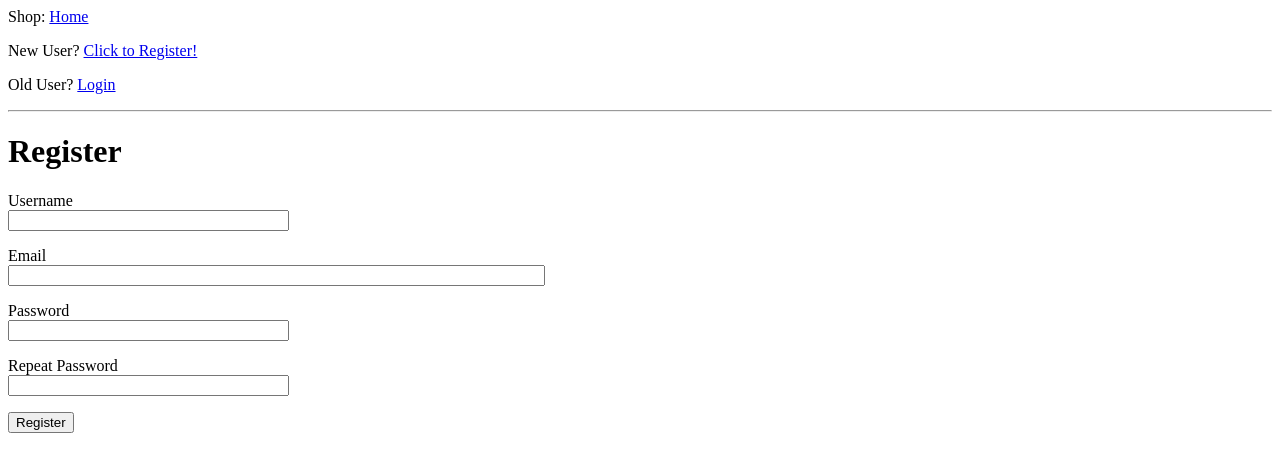
After one commit to Bincha3000/Flask-shop, a Flask app: page /register in a window 1280 px wide. The commit adds this page. Shown: the top 472 px of the page. Run offline with Flask 2, Linux system fonts and the light colour scheme.

Commit message:
Add registration and logout

```diff
--- a/app/__init__.py
+++ b/app/__init__.py
@@ -2,11 +2,16 @@ from flask import Flask
 from config import Config
 from flask_sqlalchemy import SQLAlchemy
 from flask_migrate import Migrate
+from flask_login import LoginManager
 
 
 app = Flask(__name__)
+
 app.config.from_object(Config)
+
 db = SQLAlchemy(app)
 migrate = Migrate(app, db)
+login = LoginManager(app)
+login.login_view = 'login'
 
 from app import routes, models
--- a/app/forms.py
+++ b/app/forms.py
@@ -1,9 +1,29 @@
 from flask_wtf import FlaskForm
 from wtforms import StringField, PasswordField, BooleanField, SubmitField
-from wtforms.validators import DataRequired
+from wtforms.validators import ValidationError, DataRequired, Email, EqualTo
+from app.models import User
+
 
 class LoginForm(FlaskForm):
     username = StringField('Username', validators=[DataRequired()])
     password = PasswordField('Password', validators=[DataRequired()])
     remember_me = BooleanField('Remember Me')
     submit = SubmitField('Sign In')
+
+
+class RegistrationForm(FlaskForm):
+    username = StringField('Username', validators=[DataRequired()])
+    email = StringField('Email', validators=[DataRequired()])
+    password = PasswordField('Password', validators=[DataRequired()])
+    password2 = PasswordField('Repeat Password', validators=[DataRequired(), EqualTo('password')])
+    submit = SubmitField('Register')
+
+    def validate_username(self, username):
+        user = User.query.filter_by(username=username.data).first()
+        if user is not None:
+            raise ValidationError('Please use a different username.')
+
+    def validate_email(self, email):
+        user = User.query.filter_by(email=email.data).first()
+        if user is not None:
+            raise ValidationError('Please use a different email address.')
--- a/app/routes.py
+++ b/app/routes.py
@@ -1,12 +1,14 @@
-from flask import render_template, flash, redirect, url_for
-from app import app
-from app.forms import LoginForm
-
+from flask import render_template, flash, redirect, url_for, request
+from flask_login import current_user, login_user, logout_user, login_required
+from werkzeug.urls import url_parse
+from app import app, db
+from app.forms import LoginForm, RegistrationForm
+from app.models import User
 
 @app.route('/')
 @app.route('/index/')
+@login_required
 def index():
-    user = {'username': 'Vlad'}
     posts = [
         {
             'author': {'username': 'Jhon'},
@@ -21,14 +23,43 @@ def index():
             'body': 'Super, i\'m fine!'
         }
     ]
-    return render_template('index.html', title='Home', user=user, posts=posts)
+    return render_template("index.html", title='Home', posts=posts)
+
+
+@app.route('/register', methods=['GET', 'POST'])
+def register():
+    if current_user.is_authenticated:
+        return redirect(url_for('index'))
+    form = RegistrationForm()
+    if form.validate_on_submit():
+        user = User(username=form.username.data, email=form.email.data)
+        user.set_password(form.password.data)
+        db.session.add(user)
+        db.session.commit()
+        flash('Congratulations, you are now a register user!')
+        return redirect(url_for('login'))
+    return render_template('register.html', title='Register', form=form)
 
 
 @app.route('/login', methods=['GET', 'POST'])
 def login():
+    if current_user.is_authenticated:
+        return redirect(url_for('index'))
     form = LoginForm()
     if form.validate_on_submit():
-        flash('Logn requested for user {}, remember_me {}'.format(
-            form.username.data, form.remember_me.data))
-        return redirect(ur_for('index'))
-    return render_template('login.html', title='Sign In', form=form)
+        user = User.query.filter_by(username=form.username.data).first()
+        if user is None or not user.check_password(form.password.data):
+            flash('Invalid username or password')
+            return redirect(url_for('login'))
+        login_user(user, remember=form.remember_me.data)
+        next_page = request.args.get('next')
+        if not next_page or url_parse(next_page).netloc != '':
+            next_page = url_for('index')
+        return redirect(next_page)
+    return render_template("login.html", title='Sign In', form=form)
+
+
+@app.route('/logout')
+def logout():
+    logout_user()
+    return redirect(url_for('index'))
--- a/app/templates/base.html
+++ b/app/templates/base.html
@@ -13,7 +13,12 @@
     <body>
         <div>Shop:
             <a href="{{ url_for('index') }}">Home</a>
-            <a href="{{ url_for('login') }}">Login</a>
+            {% if current_user.is_anonymous %}
+                <p>New User? <a href="{{ url_for('register') }}">Click to Register!</a></p>
+                <p>Old User? <a href="{{ url_for('login') }}">Login</a></p>
+            {% else %}
+                <a href="{{ url_for('logout') }}">Logout</a>
+            {% endif %}
         </div>
         <hr>
         {% with messages = get_flashed_messages() %}
--- a/app/templates/index.html
+++ b/app/templates/index.html
@@ -1,7 +1,7 @@
-{% extends "base.html" %}
+{% extends 'base.html' %}
 
 {% block content %}
-    <h1>Hi, {{ user.username }}!</h1>
+    <h1>Hi, {{ current_user.username }}!</h1>
     {% for post in posts %}
     <div><p>{{ post.author.username }} says: <b>{{ post.body }}</b></p></div>
     {% endfor %}
--- /dev/null
+++ b/app/templates/register.html
@@ -0,0 +1,37 @@
+{% extends "base.html" %}
+
+{% block content %}
+    <h1>Register</h1>
+    <form action="" method="post">
+        {{ form.hidden_tag() }}
+        <p>
+            {{ form.username.label }}<br>
+            {{ form.username(size=32) }}<br>
+            {% for error in form.username.errors %}
+            <span style="color: red;">[{{ error }}]</span>
+            {% endfor %}
+        </p>
+        <p>
+            {{ form.email.label }}<br>
+            {{ form.email(size=64) }}<br>
+            {% for error in form.email.errors %}
+            <span style="color: red;">[{{ error }}]</span>
+            {% endfor %}
+        </p>
+        <p>
+            {{ form.password.label }}<br>
+            {{ form.password(size=32) }}<br>
+            {% for error in form.password.errors %}
+            <span style="color: red;">[{{ error }}]</span>
+            {% endfor %}
+        </p>
+        <p>
+            {{ form.password2.label }}<br>
+            {{ form.password2(size=32) }}<br>
+            {% for error in form.password2.errors %}
+            <span style="color: red;">[{{ error }}]</span>
+            {% endfor %}
+        </p>
+        <p>{{ form.submit() }}</p>
+    </form>
+{% endblock %}
--- a/config.py
+++ b/config.py
@@ -2,6 +2,7 @@ import os
 BASE_DIR = os.path.abspath(os.path.dirname(__file__))
 
 class Config(object):
+    DEBUG = True
     SECRET_KEY = os.environ.get('SECRET_KEY') or 'you-will-never-guess'
     SQLALCHEMY_DATABASE_URI = os.environ.get('DATABASE_URL') or \
         'sqlite:///' + os.path.join(BASE_DIR, 'app.db')
--- a/shop.py
+++ b/shop.py
@@ -1,6 +1,6 @@
 from app import app, db
-from app.models import User, Post
+from app.models import User, Products
 
 @app.shell_context_processor
 def make_shell_context():
-    return {'db': db, 'User': User, 'Product': Product}
+    return {'db': db, 'User': User, 'Products': Products}
```
Also changed, not shown: app/models.py (+14 -2 lines), app.db.
